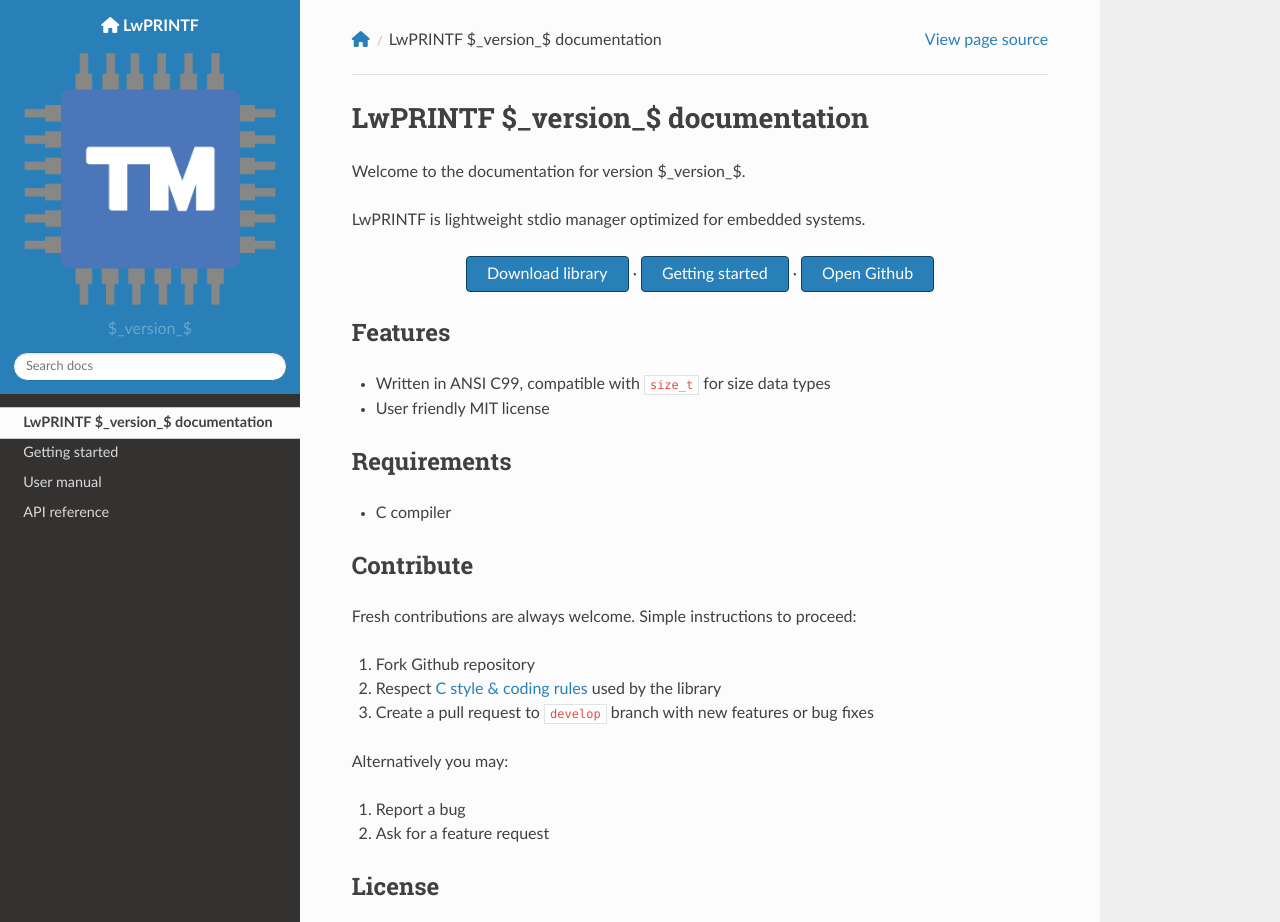
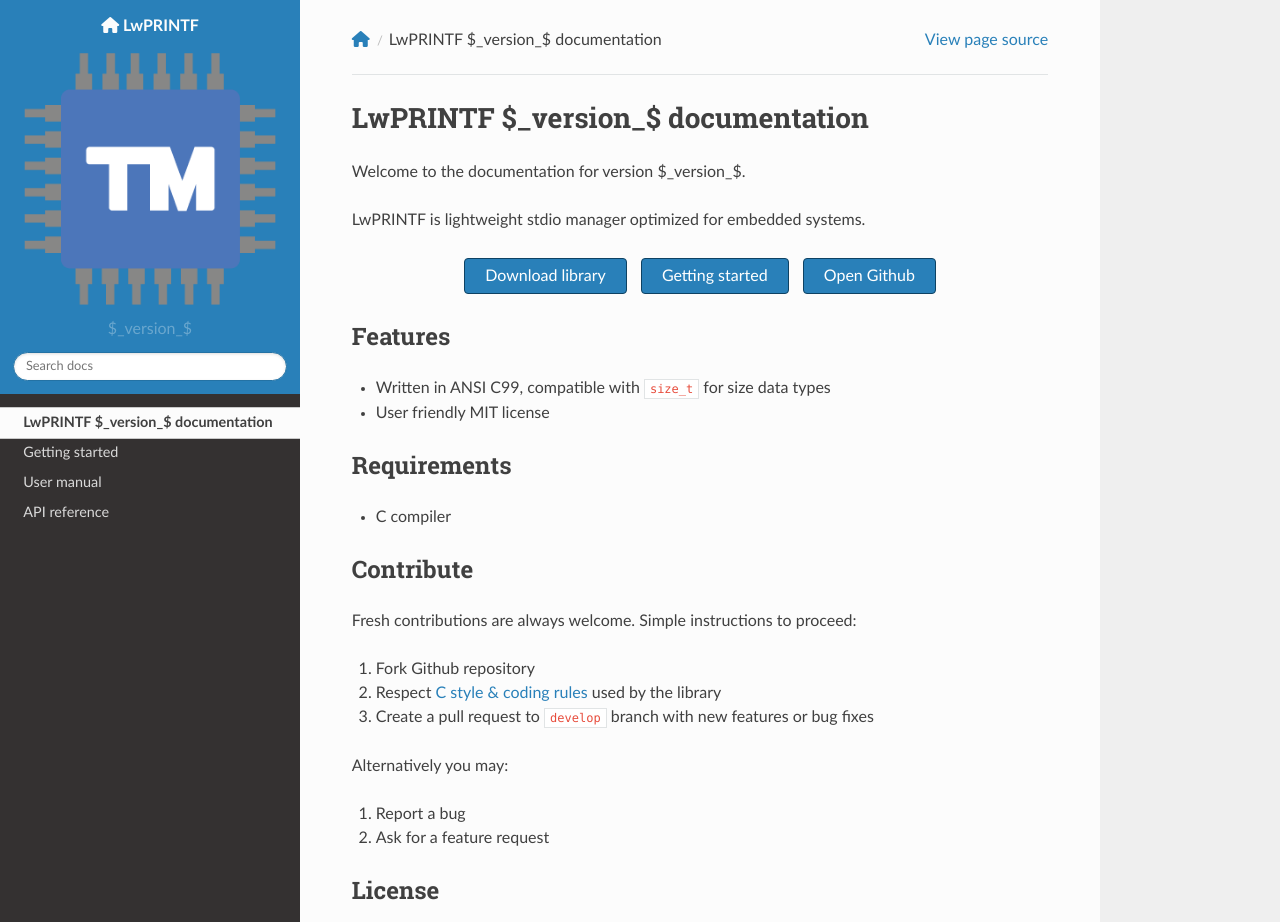
Before and after one commit to MaJerle/lwprintf, a Sphinx documentation site: the page built from docs/index.rst, in a window 1280 px wide and 1400 px high, cut to the strip 0-922 px from the top of the window. Built offline with Sphinx 7.4.7 and the Read the Docs theme 2.0.0, drawn with Linux system fonts in a browser that asks for light colours; nearby versions of some CDN libraries; pages that are not in the unit, such as notebooks, are missing from menus; the version number could not be read and is left out.

Commit message:
Style update

```diff
--- a/docs/index.rst
+++ b/docs/index.rst
@@ -8,7 +8,7 @@ LwPRINTF is lightweight stdio manager optimized for embedded systems.
 .. rst-class:: center
 .. rst-class:: index_links
 
-	:ref:`download_library` · :ref:`getting_started` · `Open Github <https://github.com/MaJerle/lwprintf>`_
+	:ref:`download_library` :ref:`getting_started` `Open Github <https://github.com/MaJerle/lwprintf>`_
 
 Features
 ^^^^^^^^
--- a/docs/static/css/common.css
+++ b/docs/static/css/common.css
@@ -12,6 +12,7 @@
   display: inline-block;
   border: 1px solid #0E4263;
   padding: 5px 20px;
+  margin: 2px 5px;
   background: #2980B9;
   border-radius: 4px;
   color: #FFFFFF;
@@ -20,6 +21,7 @@
   background: #0E4263;
 }
 
+/* Table header p w/0 margin */
 .index-links a table thead th {
   vertical-align: middle;
 }
```
